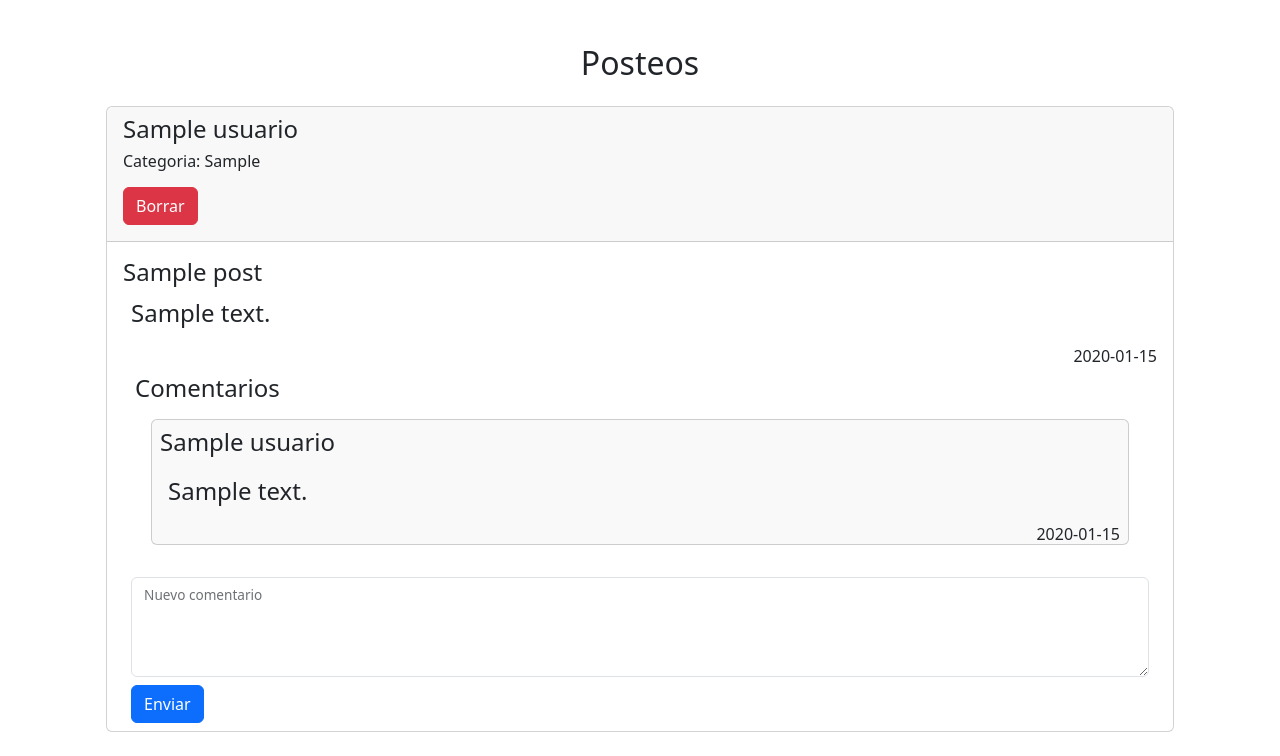
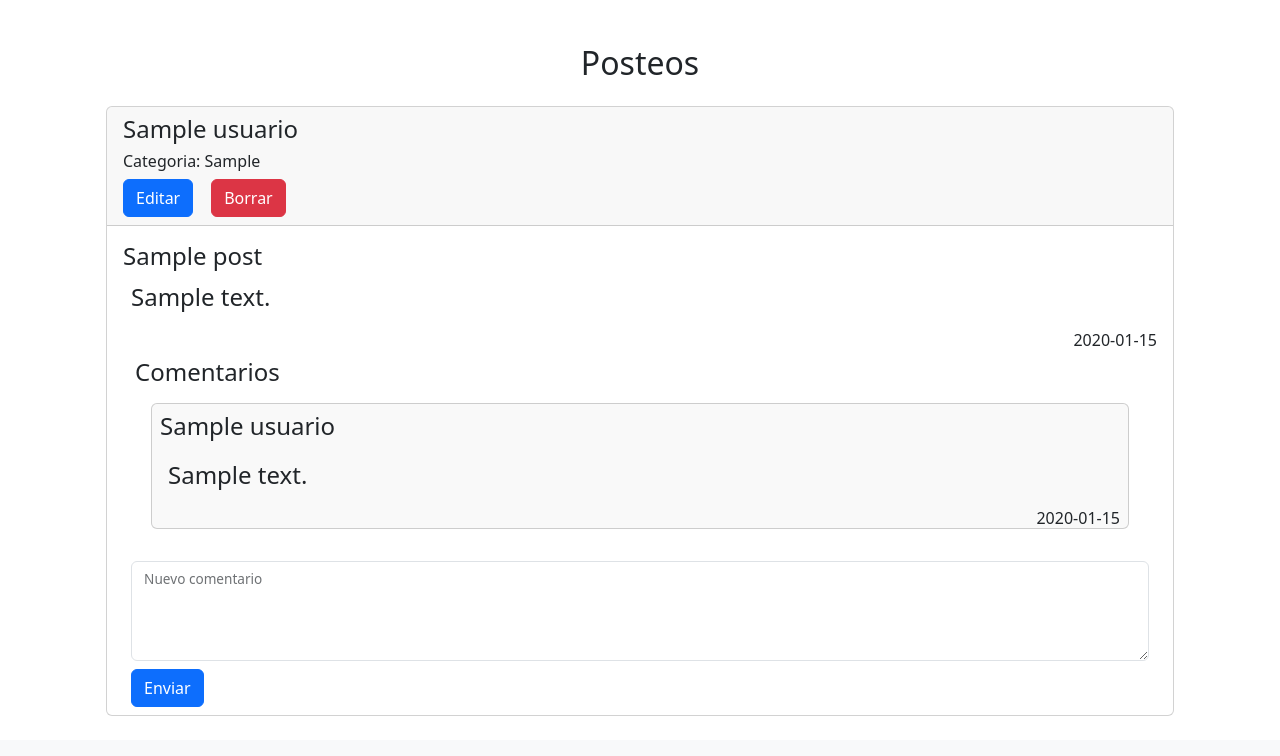
Before and after one commit to simonlombardiITEC/flask_blog, a Flask app: template templates/inicio.html in a window 1280 px wide. Shown: the part 490-1246 px from the top of the page. After the commit the page ends 1206 px from the top, so only its background shows below. Run offline with Flask 3, Linux system fonts and the light colour scheme; tables that the repository leaves empty hold one stand-in row (values such as "Sample post"); the template is opened without the code that fills it: values that come from a table or form of the project are taken from there, most other values are stand-ins (such as "Sample title", 1, 10 or a date in 2020).

Commit message:
Añadir opcion de editar posts

```diff
--- a/app.py
+++ b/app.py
@@ -186,3 +186,35 @@ def borrar_post():
         db.session.commit()
 
         return redirect(url_for('inicio', usuario_id = usuario_id))
+
+@app.route("/editar", methods=['POST'])
+def editar():
+    if request.method=='POST':
+        usuario_id = request.form['usuario_id']
+        post_id = request.form['post_id']
+        post = Post.query.get(post_id)
+        titulo = post.titulo
+        contenido = post.contenido
+        return render_template(
+            'editar.html',
+            titulo = titulo,
+            contenido = contenido,
+            usuario_id = usuario_id,
+            post_id = post_id,
+            logeado = True
+        )
+
+@app.route("/editar_post", methods=['POST'])
+def editar_post():
+    if request.method=='POST':
+        usuario_id = request.form['usuario_id']
+        post_id = request.form['post_id']
+        titulo_editado = request.form['titulo_editado']
+        contenido_editado = request.form['contenido_editado']
+
+        post = Post.query.get(post_id)
+        post.titulo = titulo_editado
+        post.contenido = contenido_editado
+        db.session.commit()
+
+        return redirect(url_for('inicio', usuario_id = usuario_id))
--- a/templates/inicio.html
+++ b/templates/inicio.html
@@ -37,7 +37,8 @@
             <h4> {{post.get_nombre()}}</h4>
             <h6 class="fw-light">Categoria: {{post.get_categoria()}}</h6>
                 {% if usuario_id == post.autor_id %}
-                    <form action="/borrar_post" method="post">
+                    <div class="row">
+                        <form class="col-1" action="/editar" method="post">
                             <div> <input type="text" name="usuario_id" id="usuario" placeholder="" value="{{usuario_id}}"
                                 style="display:
                                 none;">
@@ -46,8 +47,20 @@
                                 style="display:
                                 none;">
                             </div>
-                        <button type="submit" class="btn btn-danger my-2">Borrar</button>
+                            <button type="submit" class="btn btn-primary">Editar</button>
                         </form>
+                        <form class="col-1" action="/borrar_post" method="post">
+                            <div> <input type="text" name="usuario_id" id="usuario" placeholder="" value="{{usuario_id}}"
+                                style="display:
+                                none;">
+                            </div>
+                            <div> <input type="text" name="post_id" id="post" placeholder="" value="{{post.id}}"
+                                style="display:
+                                none;">
+                            </div>
+                            <button type="submit" class="btn btn-danger">Borrar</button>
+                        </form>
+                    </div>
                 {% endif %}
         </div>
         <div class="card-body">
```
Also changed, not shown: templates/editar.html (added, +23 -0 lines). Lines whose indentation alone changed are shown as unchanged.
